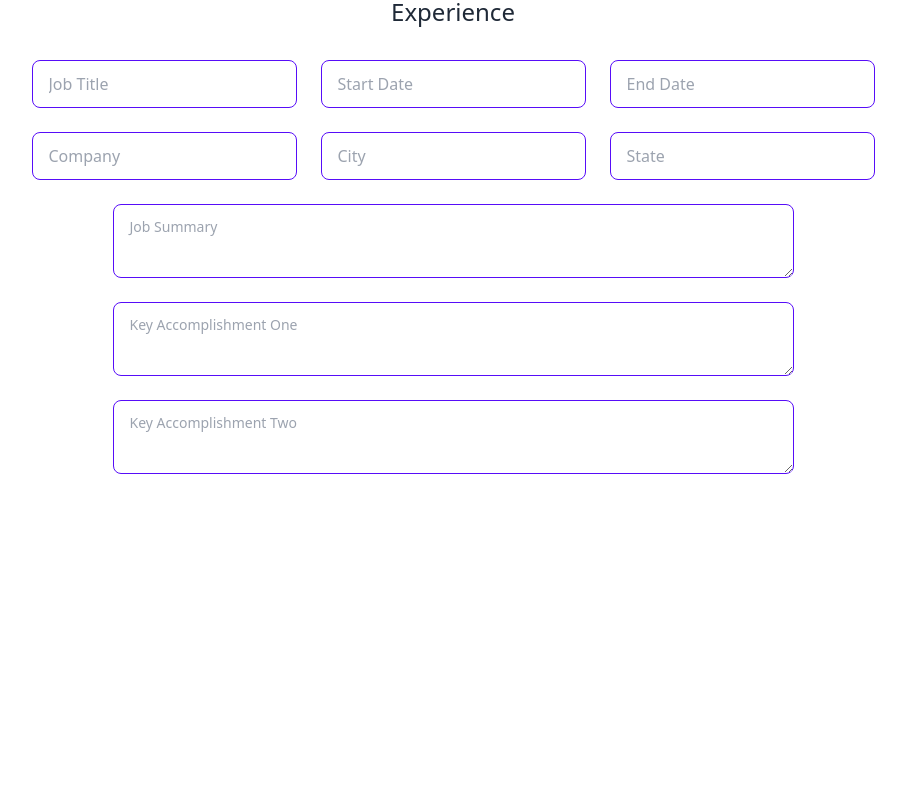
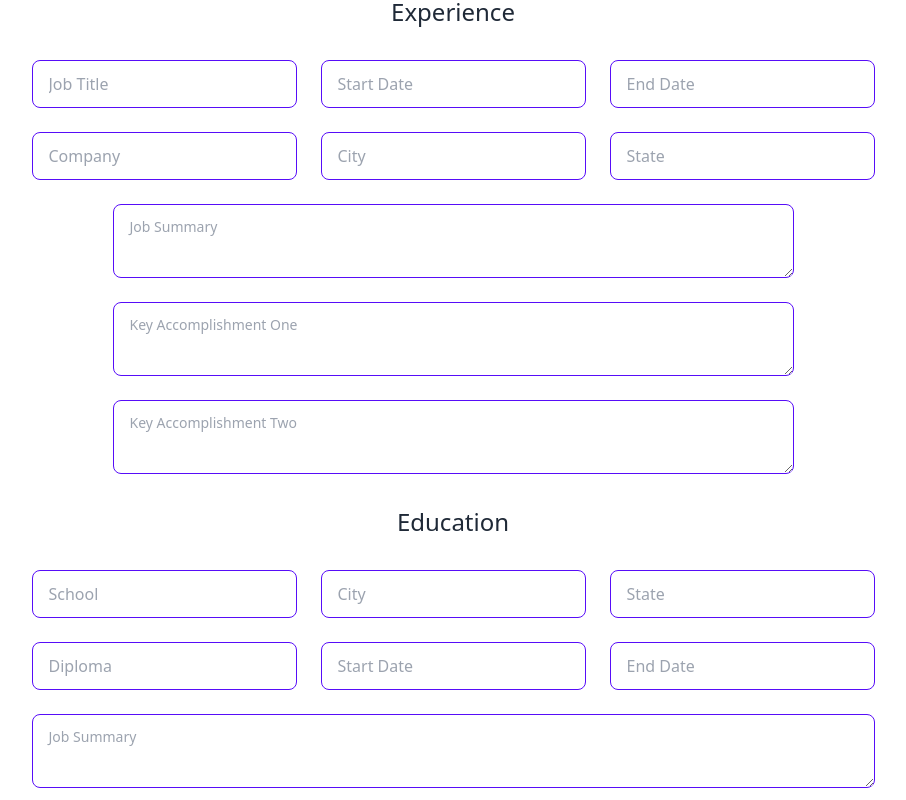
Before and after one commit to Rilaey/Resume-Builder, a React (Create React App) app in the folder client/: page / in a window 1280 px wide. Shown: the part 1156-1956 px from the top of the page, without its empty margins (187-1093 px from the left). Before the commit the page ends 1642 px from the top, so only its background shows below. Built offline with nearby package versions, Linux system fonts and the light colour scheme.

Commit message:
added education information to ui.

```diff
--- /dev/null
+++ b/client/src/Components/EducationInformation.js
@@ -0,0 +1,71 @@
+import React from "react";
+
+export default function EducationInformation({
+  awardReceived,
+  school,
+  schoolCity,
+  schoolState,
+  schoolSummary,
+  schoolStartDate,
+  schoolEndDate
+}) {
+  return (
+    <div className="flex flex-col justify-center items-center">
+      <div>
+        <h2 className="text-2xl m-5">Education</h2>
+      </div>
+      <div className="flex flex-col">
+        <div className="flex flex-row flex-wrap justify-center items-center">
+          <input
+            type="text"
+            name="school"
+            value={school}
+            placeholder="School"
+            className="input input-bordered input-primary  max-w-xs m-3"
+          />
+          <input
+            type="text"
+            name="schoolCity"
+            value={schoolCity}
+            placeholder="City"
+            className="input input-bordered input-primary  max-w-xs m-3"
+          />
+          <input
+            type="text"
+            name="schoolState"
+            value={schoolState}
+            placeholder="State"
+            className="input input-bordered input-primary  max-w-xs m-3"
+          />
+        </div>
+
+        <div className="flex flex-row flex-wrap justify-center items-center">
+          <input
+            type="text"
+            name="awardReceived"
+            value={awardReceived}
+            placeholder="Diploma"
+            className="input input-bordered input-primary  max-w-xs m-3"
+          />
+          <input
+            type="text"
+            name="schoolStartDate"
+            value={schoolStartDate}
+            placeholder="Start Date"
+            className="input input-bordered input-primary  max-w-xs m-3"
+          />
+          <input
+            type="text"
+            name="schoolEndDate"
+            value={schoolEndDate}
+            placeholder="End Date"
+            className="input input-bordered input-primary  max-w-xs m-3"
+          />
+        </div>
+        <div className='flex flex-row flex-wrap justify-center items-center'>
+          <textarea className="textarea textarea-primary w-full m-3"  name="jobSummary" placeholder="Job Summary"></textarea>
+        </div>
+      </div>
+    </div>
+  );
+}
--- a/client/src/Pages/Home.js
+++ b/client/src/Pages/Home.js
@@ -3,6 +3,7 @@ import PersonalInformation from "../Components/PersonalInformation";
 import Summary from "../Components/Summary";
 import ProjectInformation from "../Components/ProjectInformation";
 import ExperienceInformation from "../Components/ExperienceInformation";
+import EducationInformation from "../Components/EducationInformation";
 
 export default function Home() {
   return (
@@ -11,6 +12,7 @@ export default function Home() {
       <Summary />
       <ProjectInformation />
       <ExperienceInformation />
+      <EducationInformation />
     </div>
   );
 }
```
